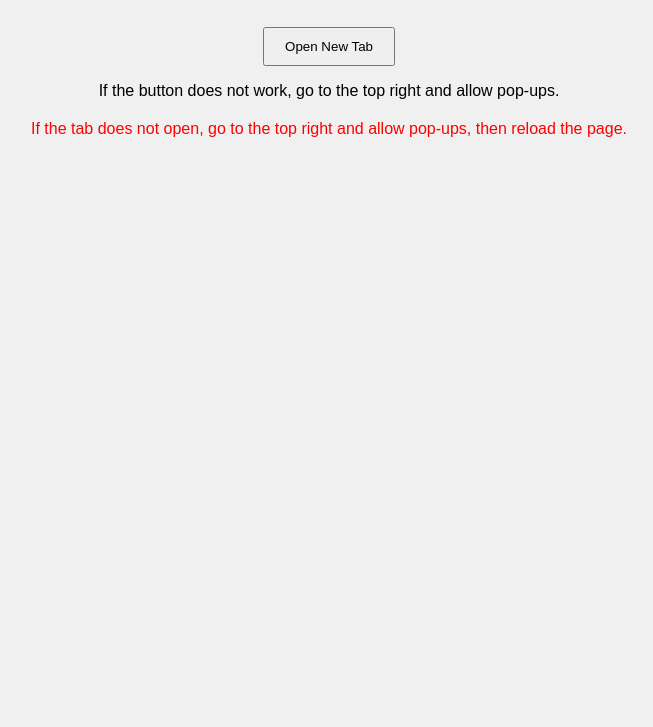
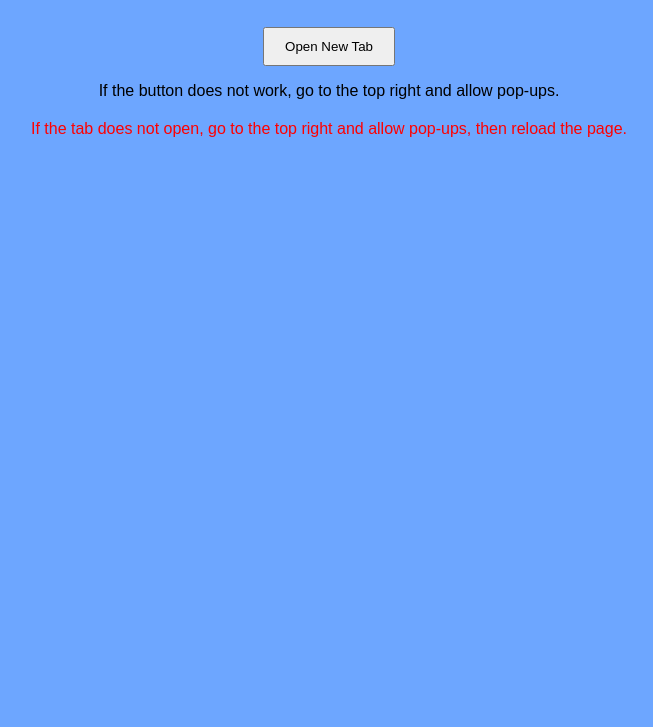
Before and after one commit to eagx/indeed, a plain HTML site: page index.html in a window 1280 px wide. Shown: the part 73-800 px from the top of the page, without its empty margins (311-964 px from the left). Drawn offline with Linux system fonts and the light colour scheme.

Commit message:
Update index.html

```diff
--- a/index.html
+++ b/index.html
@@ -7,7 +7,7 @@
         body {
             font-family: Arial, sans-serif;
             text-align: center;
-            background-color: #f0f0f0;
+            background-color: #6DA6FF;
         }
         #warning {
             display: none;
```
